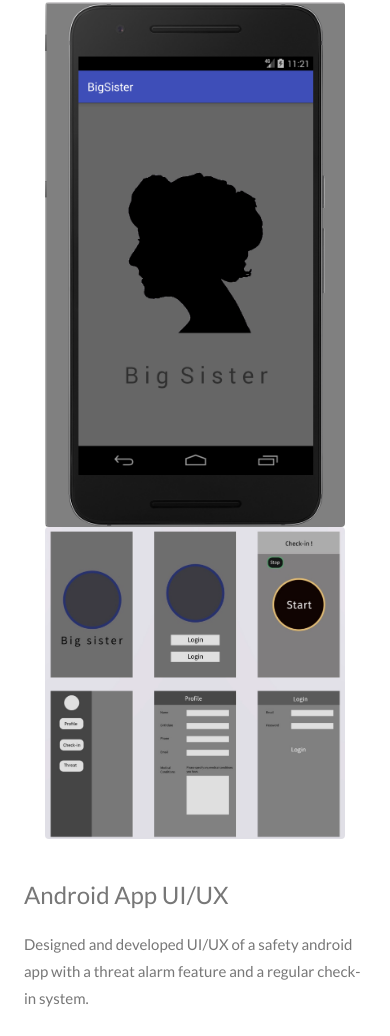
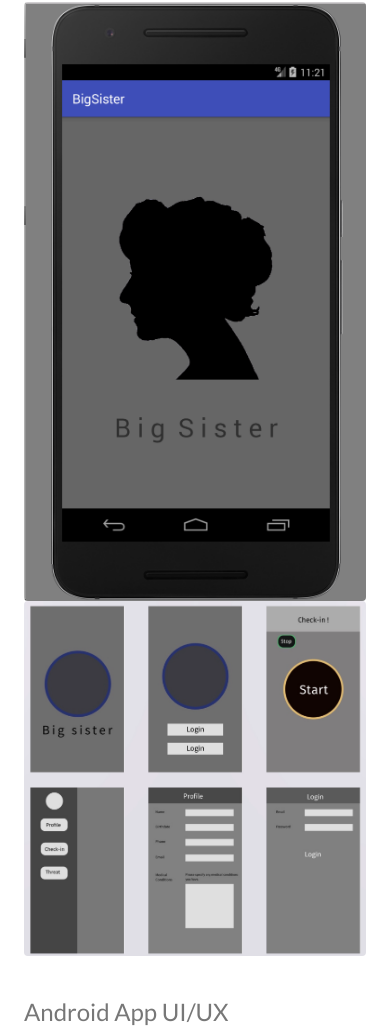
Before and after one commit to ykim0113/ykim0113.git.io, a plain HTML site: page projects.html in a window 390 px wide. Shown: the part 854-1890 px from the top of the page. Drawn offline with nearby package versions, Linux system fonts and the light colour scheme.

Commit message:
mobile update5

```diff
--- a/projects.html
+++ b/projects.html
@@ -280,8 +280,8 @@ body, html {
 
   <div class="w3-row">
     <div class="w3-col m6 w3-center w3-padding-large">
-       <img src="assets/project/bigSisterapp.png" class="w3-round w3-image" alt pad="app cover" width="300" height="200">
-      <img src="assets/project/bigSister.jpg" class="w3-round w3-image" alt pad="app prototype" width="300" height="200">
+      <img src="assets/project/bigSisterapp.png" style="width:100%" class="w3-round w3-image" alt="app cover">
+      <img src="assets/project/bigSister.jpg" style="width:100%" class="w3-round w3-image" alt="app prototype">
     </div>
     <div class="w3-col m6 w3-padding-large">
       <h3>Android App UI/UX</h3>
```
Also changed, not shown: 3 other files.
